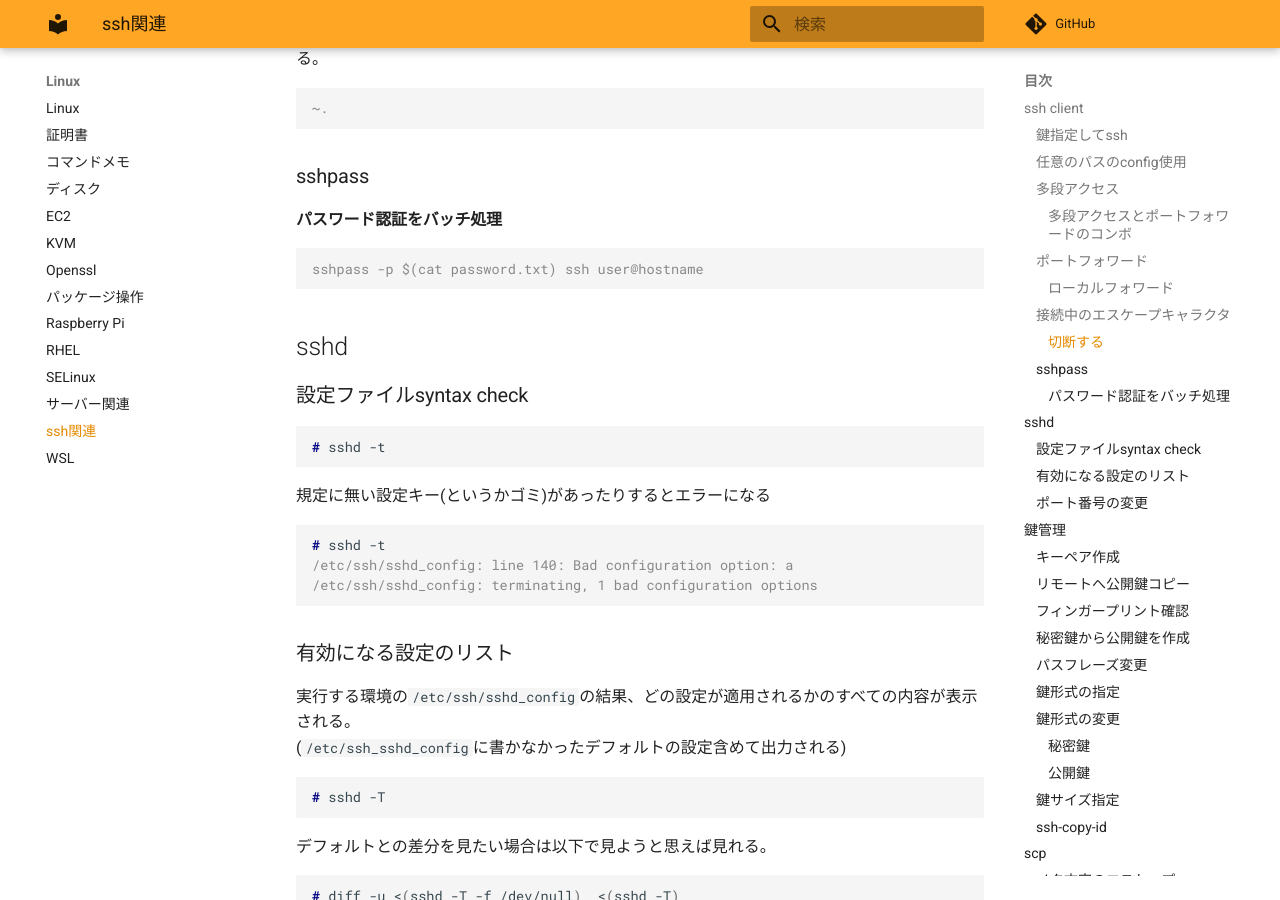
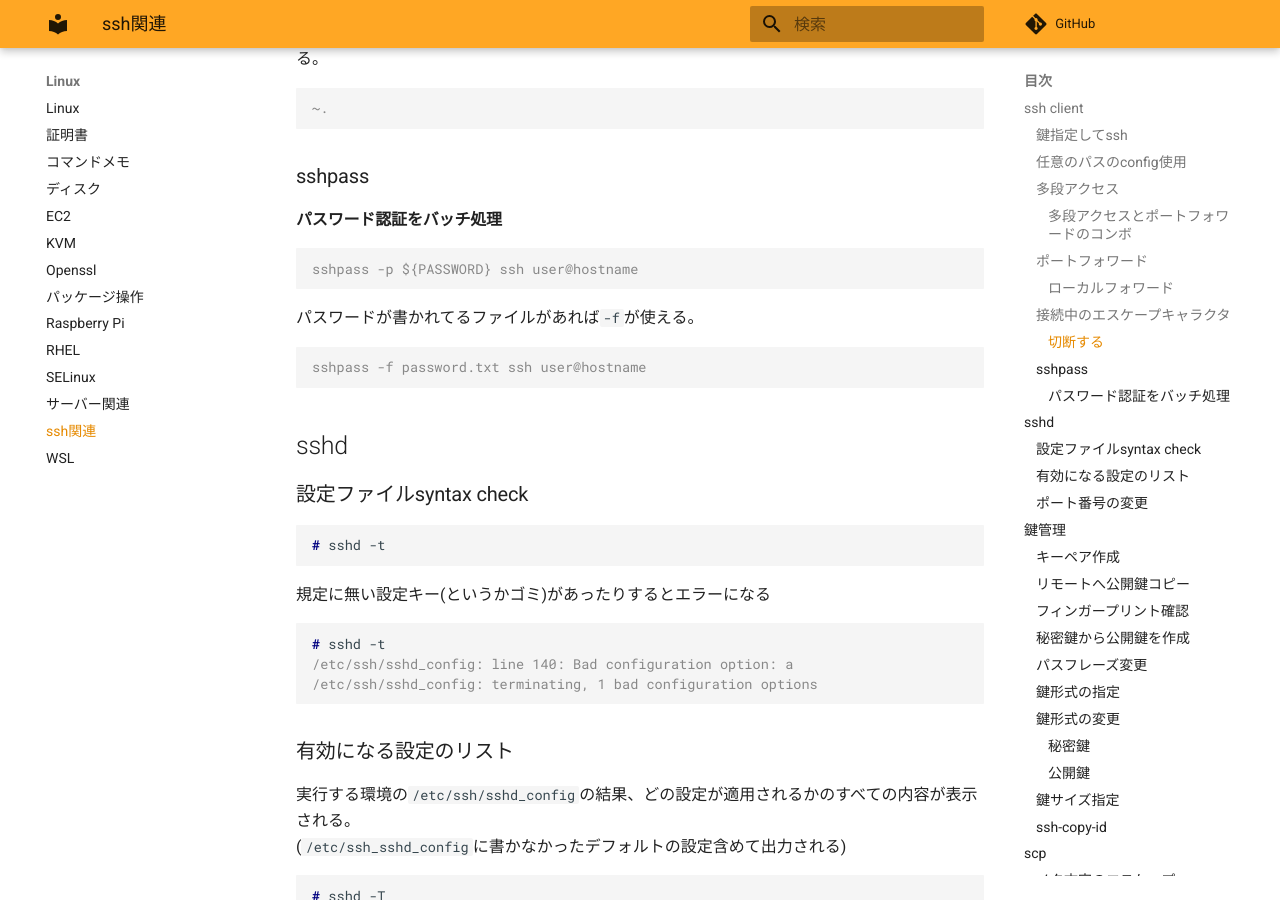
Before and after one commit to zaki-lknr/docs, an MkDocs documentation site: the page built from docs/Linux/ssh.md, in a window 1280 px wide and 900 px high, scrolled down 1782 px. Built offline with MkDocs 1.6.1 and Material for MkDocs 9.7.7, drawn with Linux system fonts in a browser that asks for light colours; comment, search, counter and statistics services are not loaded.

Commit message:
add: linux/ssh: sshpass -f でファイル指定

````diff
--- a/docs/Linux/ssh.md
+++ b/docs/Linux/ssh.md
@@ -77,7 +77,13 @@ $ ssh rhel8 -L 25080:10.88.250.10:80
 #### パスワード認証をバッチ処理
 
 ```console
-sshpass -p $(cat password.txt) ssh user@hostname
+sshpass -p ${PASSWORD} ssh user@hostname
+```
+
+パスワードが書かれてるファイルがあれば`-f`が使える。
+
+```console
+sshpass -f password.txt ssh user@hostname
 ```
 
 ## sshd
````
